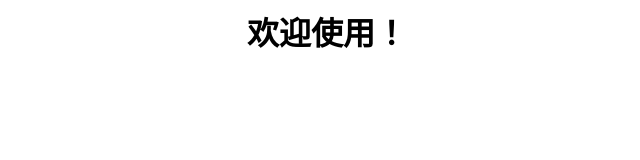
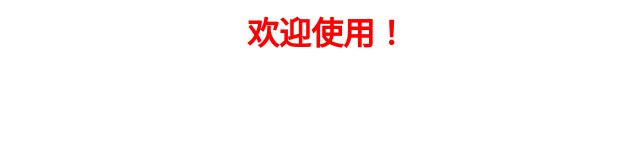
Before and after one commit to Johnserf-Seed/music, a plain HTML site: page index.html in a window 1280 px wide. Shown: the whole page, without its empty margins (313-953 px from the left). Drawn offline with Linux system fonts and the light colour scheme.

Commit message:
Update index.html

```diff
--- a/index.html
+++ b/index.html
@@ -4,6 +4,6 @@
 </head>
 <script id="ilt" src="https://player.ilt.me/player/js/player.js" key="a4b8993fa49241b28bae28e4707e63b1"></script>
 <body>
-<h1 align="center" color = "FF0000"><font>欢迎使用！</font></h1>
+<h1 align="center"><font color = "FF0000">欢迎使用！</font></h1>
 </body>
 </html>
```
